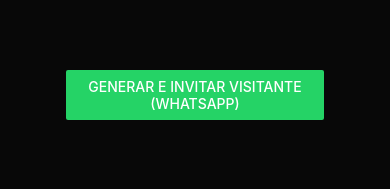
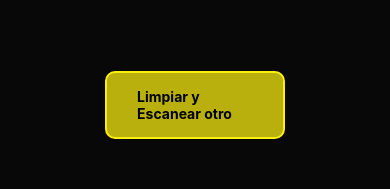
Before and after one commit to samusb/segapexpo, a React Native app: screen /Invitar in a window 390 px wide. Shown: the part 387-576 px from the top of the page. Built offline with nearby package versions, Linux system fonts and the light colour scheme.

Commit message:
1) Ahora al escanear QR la informacion se muestra con etiquetas en lugar de una cadena de texto mostrando el crudo formato JSON 2) Cambios de disenio en botones menores

```diff
--- a/scr/Componentes/BotonWhatsapp.tsx
+++ b/scr/Componentes/BotonWhatsapp.tsx
@@ -1,5 +1,5 @@
 import React from 'react';
-import { View, StyleSheet, Button, Alert } from 'react-native';
+import { View, StyleSheet, Text, Alert, TouchableOpacity } from 'react-native';
 import * as Sharing from 'expo-sharing';
 
 /**
@@ -32,11 +32,17 @@
     <View style={styles.container}>
 
       <View style={styles.buttonContainer}>
-        <Button
+        {/* <Button
           title="Generar e Invitar Visitante (WhatsApp)"
           onPress={compartirPorWhatsApp}
           color="#25D366"
-        />
+        /> */}
+        <TouchableOpacity
+          style={[styles.boton, { marginTop: 20 }]}
+          onPress={() => compartirPorWhatsApp}
+        >
+          <Text style={styles.botonTexto}>Limpiar y Escanear otro</Text>
+        </TouchableOpacity>
       </View>
     </View>
   );
@@ -46,5 +52,17 @@
   container: { flex: 1, justifyContent: 'center', alignItems: 'center' },
   title: { fontSize: 18, fontWeight: 'bold', marginBottom: 20 },
   statusText: { marginTop: 15, fontSize: 16, fontWeight: '600', color: 'green' },
-  buttonContainer: { marginTop: 30, width: '80%' }
+  buttonContainer: { marginTop: 30, width: '80%' },
+  botonTexto: {
+    fontWeight: 'bold',
+    color: '#000',
+  },
+   boton: {
+    backgroundColor: '#fbef10ba',
+    borderColor: '#fbef10',
+    borderWidth: 2,
+    paddingVertical: 15,
+    paddingHorizontal: 30,
+    borderRadius: 10,
+  }
 });
--- a/scr/pantallas/EscanearQR.tsx
+++ b/scr/pantallas/EscanearQR.tsx
@@ -1,6 +1,6 @@
 import React, { useState } from 'react';
 import { StatusBar } from 'expo-status-bar';
-import { StyleSheet, Text, View, Button } from 'react-native';
+import { StyleSheet, Text, View, Button, TouchableOpacity } from 'react-native';
 import { CameraView, useCameraPermissions } from 'expo-camera';
 
 export default function EscanearQR() {
@@ -22,12 +22,34 @@
     );
   }
 
+  const renderScannedContent = (data: string) => {
+    try {
+      const parsed = JSON.parse(data);
+      return (
+        <View style={styles.detalleContainer}>
+          {Object.entries(parsed).map(([key, value]) => (
+            <Text key={key} style={styles.resultadoTexto}>
+              <Text style={styles.label}>{key}: </Text>
+              {String(value)}
+            </Text>
+          ))}
+        </View>
+      );
+    } catch (e) {
+      // Fallback if data is not valid JSON
+      return <Text style={styles.resultadoTexto}>{data}</Text>;
+    }
+  };
+
   return (
     <View style={styles.container}>
       <Text style={styles.titulo}>Escaneando código QR...</Text>
       <View style={styles.qrFrame}>
         <CameraView
           style={styles.camera}
+          barcodeScannerSettings={{
+            barcodeTypes: ['qr'],
+          }}
           onBarcodeScanned={(scanningResult) => {
             if (!scannedData) {
               setScannedData(scanningResult.data);
@@ -39,12 +61,18 @@
       {scannedData && (
         <View style={styles.resultadoContainer}>
           <Text style={styles.resultadoTitulo}>Contenido del QR:</Text>
-          <Text style={styles.resultadoTexto}>{scannedData}</Text>
-          <Button title="Limpiar y Escanear otro" onPress={() => setScannedData(null)} color="#fbef10" />
+          {renderScannedContent(scannedData)}
+
+          <TouchableOpacity
+            style={[styles.boton, { marginTop: 20 }]}
+            onPress={() => setScannedData(null)}
+          >
+            <Text style={styles.botonTexto}>Limpiar y Escanear otro</Text>
+          </TouchableOpacity>
         </View>
       )}
 
-      <StatusBar style="auto" />
+      <StatusBar style="dark" />
     </View>
   );
 }
@@ -90,6 +118,23 @@
     borderWidth: 1,
     borderColor: '#333',
   },
-  resultadoTitulo: { color: '#aaa', fontSize: 14, marginBottom: 5 },
-  resultadoTexto: { color: '#fff', fontSize: 16, fontWeight: 'bold', marginBottom: 15, textAlign: 'center' },
+  resultadoTitulo: { color: '#fbef10', fontSize: 18, fontWeight: 'bold', marginBottom: 10 },
+  detalleContainer: {
+    width: '100%',
+    marginBottom: 15,
+  },
+  resultadoTexto: { color: '#fff', fontSize: 14, marginBottom: 5 },
+  label: { color: '#fbef10', fontWeight: 'bold', textTransform: 'capitalize' },
+  botonTexto: {
+    fontWeight: 'bold',
+    color: '#000',
+  },
+   boton: {
+    backgroundColor: '#fbef10ba',
+    borderColor: '#fbef10',
+    borderWidth: 2,
+    paddingVertical: 15,
+    paddingHorizontal: 30,
+    borderRadius: 10,
+  }
 });
--- a/scr/pantallas/Inicio.tsx
+++ b/scr/pantallas/Inicio.tsx
@@ -55,7 +55,9 @@
     marginBottom: 40,
   },
   boton: {
-    backgroundColor: '#fbef10',
+    backgroundColor: '#fbef10ba',
+    borderColor: '#fbef10',
+    borderWidth: 2,
     paddingVertical: 15,
     paddingHorizontal: 30,
     borderRadius: 10,
```
